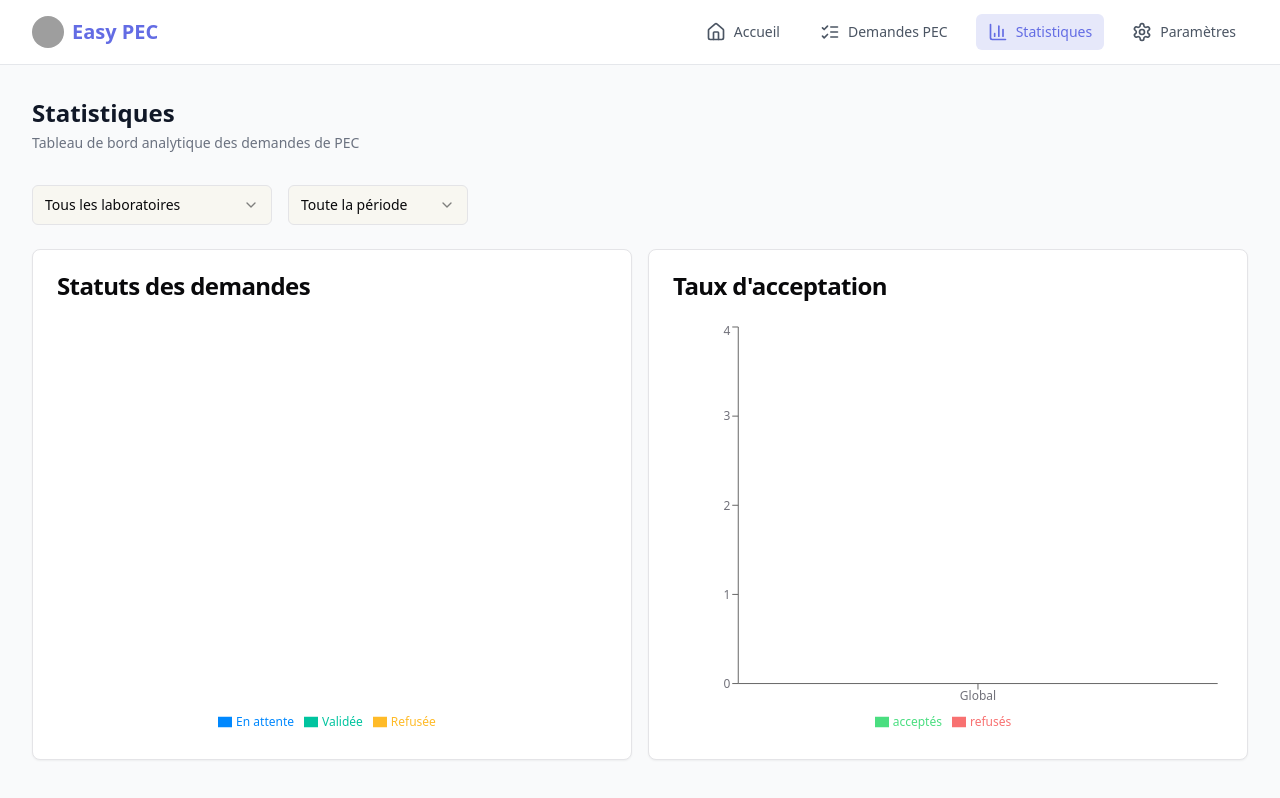
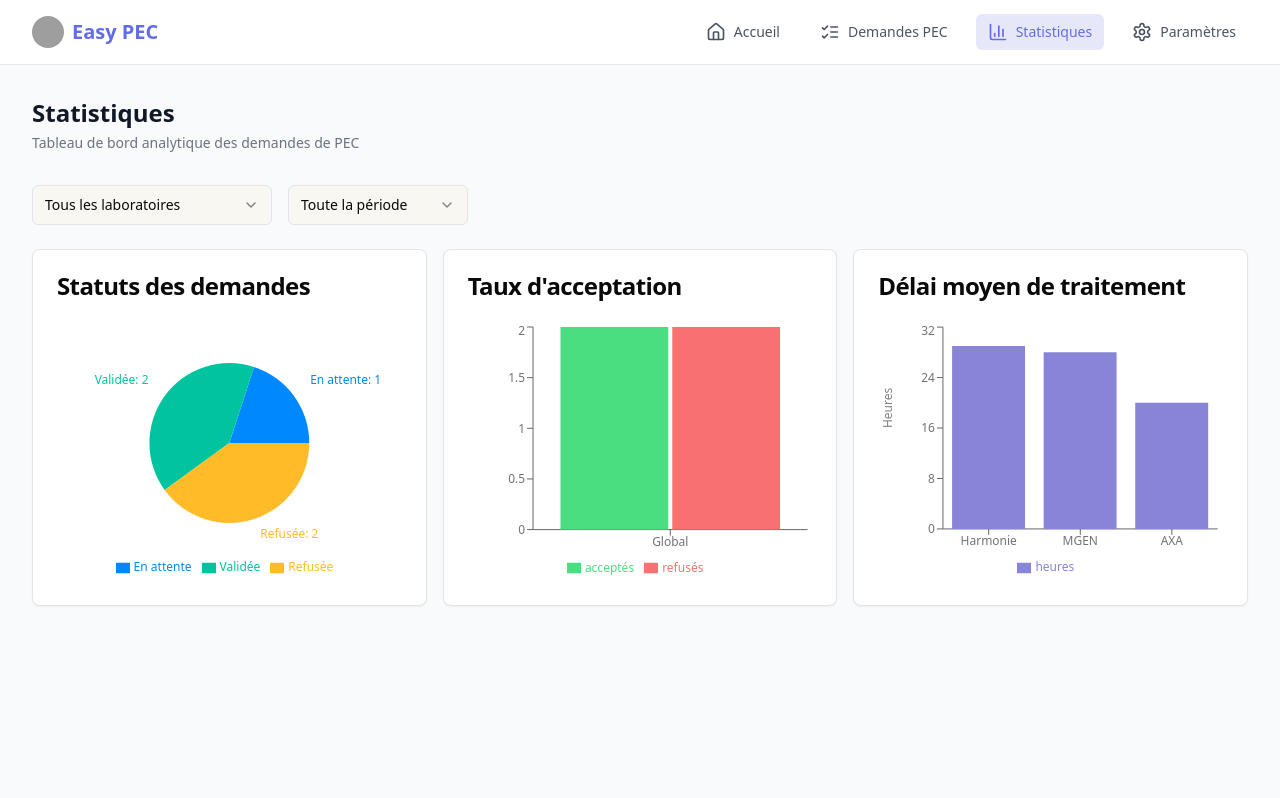
Before and after one commit to Tayuua/easy-pec-manager, a React (Vite) app: page /stats in a window 1280 px wide. Built offline with nearby package versions, Linux system fonts and the light colour scheme; grey boxes are pictures that could not be loaded.

Commit message:
feat: Add average processing time stats
Add average processing time by mutual and practitioner, and add base data.

```diff
--- a/src/pages/StatsPage.tsx
+++ b/src/pages/StatsPage.tsx
@@ -10,7 +10,6 @@ import {
   SelectValue
 } from "@/components/ui/select";
 import { useRequests } from "@/services/pecRequestService";
-import { Tabs, TabsList, TabsTrigger, TabsContent } from "@/components/ui/tabs";
 import { ChartContainer } from "@/components/ui/chart";
 import {
   ResponsiveContainer,
@@ -46,6 +45,26 @@ const StatsPage = () => {
     }
   ];
 
+  // Calcul du délai moyen de traitement par mutuelle
+  const processingTimeData = requests?.reduce((acc, request) => {
+    if (request.validatedAt && request.createdAt && (request.status === 'validated' || request.status === 'rejected')) {
+      const mutuelle = request.mutuelle || 'Non spécifiée';
+      const processingTime = (new Date(request.validatedAt).getTime() - new Date(request.createdAt).getTime()) / (1000 * 3600); // en heures
+
+      if (!acc[mutuelle]) {
+        acc[mutuelle] = { total: 0, count: 0 };
+      }
+      acc[mutuelle].total += processingTime;
+      acc[mutuelle].count += 1;
+    }
+    return acc;
+  }, {} as Record<string, { total: number; count: number }>);
+
+  const averageProcessingTimeData = Object.entries(processingTimeData || {}).map(([mutuelle, data]) => ({
+    name: mutuelle,
+    heures: Math.round(data.total / data.count)
+  }));
+
   return (
     <PageContainer
       title="Statistiques"
@@ -76,7 +95,7 @@ const StatsPage = () => {
         </Select>
       </div>
 
-      <div className="grid gap-4 md:grid-cols-2">
+      <div className="grid gap-4 md:grid-cols-2 lg:grid-cols-3">
         {/* Statuts des demandes */}
         <Card className="col-span-1">
           <CardHeader>
@@ -124,6 +143,24 @@ const StatsPage = () => {
             </ChartContainer>
           </CardContent>
         </Card>
+
+        {/* Délai moyen de traitement */}
+        <Card className="col-span-1">
+          <CardHeader>
+            <CardTitle>Délai moyen de traitement</CardTitle>
+          </CardHeader>
+          <CardContent>
+            <ChartContainer className="w-full aspect-[4/3]" config={{}}>
+              <BarChart data={averageProcessingTimeData}>
+                <XAxis dataKey="name" />
+                <YAxis label={{ value: 'Heures', angle: -90, position: 'insideLeft' }} />
+                <Tooltip />
+                <Legend />
+                <Bar dataKey="heures" fill="#8884d8" />
+              </BarChart>
+            </ChartContainer>
+          </CardContent>
+        </Card>
       </div>
     </PageContainer>
   );
--- a/src/services/pecRequestService.ts
+++ b/src/services/pecRequestService.ts
@@ -1,7 +1,64 @@
-
 import { PECRequest, RequestStatus } from '@/types';
 import { api, ApiResponse, PaginatedResponse } from './apiService';
 import { useQuery, useMutation, useQueryClient } from '@tanstack/react-query';
+
+// Sample data for testing
+const sampleData: PECRequest[] = [
+  {
+    id: '1',
+    patientId: 'P001',
+    patientName: 'Jean Dupont',
+    createdAt: '2024-04-10T10:00:00Z',
+    status: 'validated',
+    description: 'Consultation dentaire',
+    shopId: 'lab1',
+    mutuelle: 'Harmonie',
+    validatedAt: '2024-04-11T14:30:00Z',
+  },
+  {
+    id: '2',
+    patientId: 'P002',
+    patientName: 'Marie Martin',
+    createdAt: '2024-04-11T09:00:00Z',
+    status: 'rejected',
+    description: 'Prothèse dentaire',
+    shopId: 'lab2',
+    mutuelle: 'MGEN',
+    validatedAt: '2024-04-12T11:20:00Z',
+  },
+  {
+    id: '3',
+    patientId: 'P003',
+    patientName: 'Pierre Durant',
+    createdAt: '2024-04-12T14:00:00Z',
+    status: 'pending',
+    description: 'Implant dentaire',
+    shopId: 'lab1',
+    mutuelle: 'Harmonie',
+  },
+  {
+    id: '4',
+    patientId: 'P004',
+    patientName: 'Sophie Bernard',
+    createdAt: '2024-04-13T11:00:00Z',
+    status: 'validated',
+    description: 'Couronne dentaire',
+    shopId: 'lab2',
+    mutuelle: 'MGEN',
+    validatedAt: '2024-04-14T16:45:00Z',
+  },
+  {
+    id: '5',
+    patientId: 'P005',
+    patientName: 'Luc Petit',
+    createdAt: '2024-04-14T13:30:00Z',
+    status: 'rejected',
+    description: 'Bridge dentaire',
+    shopId: 'lab1',
+    mutuelle: 'AXA',
+    validatedAt: '2024-04-15T09:15:00Z',
+  }
+];
 
 // Endpoints API
 const API_ENDPOINTS = {
@@ -10,16 +67,8 @@ const API_ENDPOINTS = {
 
 // Obtenir toutes les demandes PEC
 export const getAllRequests = async (): Promise<PECRequest[]> => {
-  // Utilisation temporaire de localStorage jusqu'à la connexion à l'API
-  const saved = localStorage.getItem('easypec-requests');
-  if (saved) {
-    return JSON.parse(saved);
-  }
-  return [];
-
-  // Code pour l'API (à décommenter lorsque l'API est prête)
-  // return api.get<PaginatedResponse<PECRequest>>(API_ENDPOINTS.requests)
-  //   .then(response => response.data);
+  // Version temporaire avec données de test
+  return sampleData;
 };
 
 // Ajouter une nouvelle demande PEC
```
